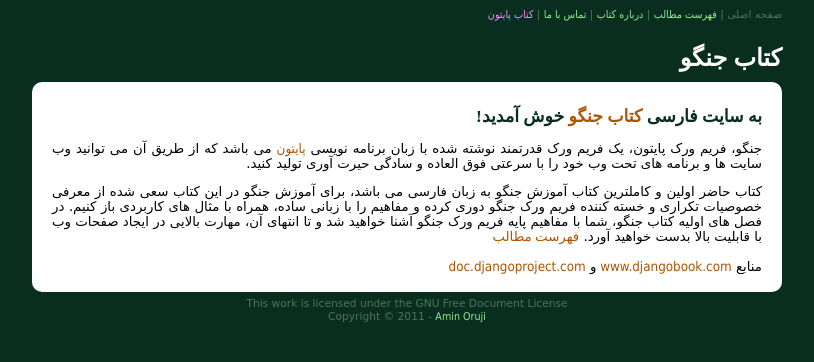
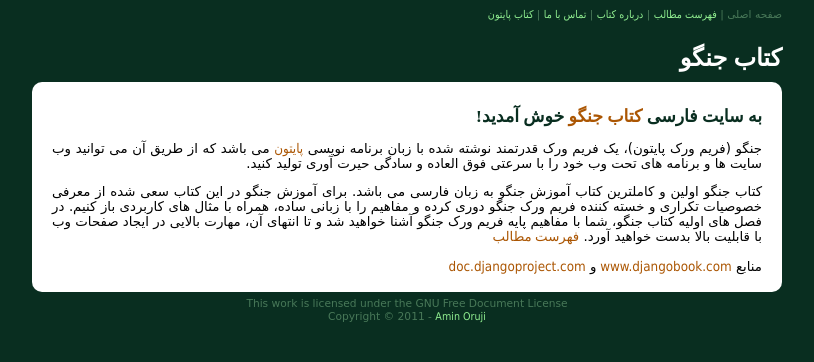
Before and after one commit to b3h74d/django.aminpy.com, a Django app: page / in a window 1280 px wide. Shown: the top 362 px of the page, without its empty margins (233-1047 px from the left). Run offline with Django 3.2, Linux system fonts and the light colour scheme.

Commit message:
some bugs in content fixed

```diff
--- a/templates/about_book.html
+++ b/templates/about_book.html
@@ -10,6 +10,6 @@
 	روزی که یادگیری <a class="content" target="_blank" href="http://www.djangoproject.com">جنگو</a> را شروع کردم، مطالعه ی کتاب های به زبان انگلیسی برایم بسیار دشوار بود و سختی زیادی را برای فراگیری مطالب آن ها متحمل می شدم، به همین خاطر همواره این فکر که اگر منبع فارسی در اختیار داشتم چه قدر سریعتر پیشرفت می کردم فکرم را به خود مشغول می کرد، تا این که مطالبی را که مطالعه کرده بودم به صورت یادداشت هایی مختصر برای خود جمع آوری کردم. بعد از مدتی تصمیم گرفتم مطالب جمع آوری شده را در سایت آماده ای در اختیار عموم بگذارم، و این موضوع را با دوستان خود در میان گذاشتم، در همین جا بود که ایده ی کامل کردن مطالب و ایجاد یک سایت رسمی برای این منظور مطرح شد. اکنون با تلاش های بسیار این کتاب به جامعه دوست داران نرم افزارهای آزاد تقدیم شده است، امید است که در این راه ما را یاری کنید.
 </div>
 <div style="font-size: 9pt; text-align: left; margin-top: 25px">
-	امین اروجی - بهار ۱۳۹۰
+	<a href="http://www.aminpy.com" class="content">امین اروجی</a> - بهار ۱۳۹۰
 </div>
 {% endblock %}
--- a/templates/base.html
+++ b/templates/base.html
@@ -52,7 +52,7 @@
 				<a href="/contactus/" class="top">تماس با ما</a>
 			{% endblock %}
 			 |
-			<a href="http://www.pythonbook.ir" style="color: #FF8BF9" title="جدید">
+			<a href="http://www.pythonbook.ir" title="جدید">
 				کتاب پایتون
 			</a>
 		</div>
--- a/templates/index.html
+++ b/templates/index.html
@@ -10,10 +10,10 @@
 			 خوش آمدید!
 		</h3>
 		<p>
-جنگو، فریم ورک پایتون، یک فریم ورک قدرتمند نوشته شده با زبان برنامه نویسی <a href="http://www.python.org" class="content" target="_blank">پایتون</a> می باشد که از طریق آن می توانید وب سایت ها و برنامه های تحت وب خود را با سرعتی فوق العاده و سادگی حیرت آوری تولید کنید.
+جنگو (فریم ورک پایتون)، یک فریم ورک قدرتمند نوشته شده با زبان برنامه نویسی <a href="http://www.python.org" class="content" target="_blank">پایتون</a> می باشد که از طریق آن می توانید وب سایت ها و برنامه های تحت وب خود را با سرعتی فوق العاده و سادگی حیرت آوری تولید کنید.
 		</p>
 		<p>
-کتاب حاضر اولین و کاملترین کتاب آموزش جنگو به زبان فارسی می باشد، برای آموزش جنگو در این کتاب سعی شده از معرفی خصوصیات تکراری و خسته کننده فریم ورک جنگو دوری کرده و مفاهیم را با زبانی ساده، همراه با مثال های کاربردی باز کنیم. در فصل های اولیه کتاب جنگو، شما با مفاهیم پایه فریم ورک جنگو آشنا خواهید شد و تا انتهای آن، مهارت بالایی در ایجاد صفحات وب با قابلیت بالا بدست خواهید آورد.
+کتاب جنگو اولین و کاملترین کتاب آموزش جنگو به زبان فارسی می باشد. برای آموزش جنگو در این کتاب سعی شده از معرفی خصوصیات تکراری و خسته کننده فریم ورک جنگو دوری کرده و مفاهیم را با زبانی ساده، همراه با مثال های کاربردی باز کنیم. در فصل های اولیه کتاب جنگو، شما با مفاهیم پایه فریم ورک جنگو آشنا خواهید شد و تا انتهای آن، مهارت بالایی در ایجاد صفحات وب با قابلیت بالا بدست خواهید آورد.
 			 <a class="content" href="/djangobook/"><span style="font-family: b titr, b koodak; font-size: 10pt">فهرست مطالب</span></a>
 		</p>
 		<p>
```
Also changed, not shown: 1 other file.
